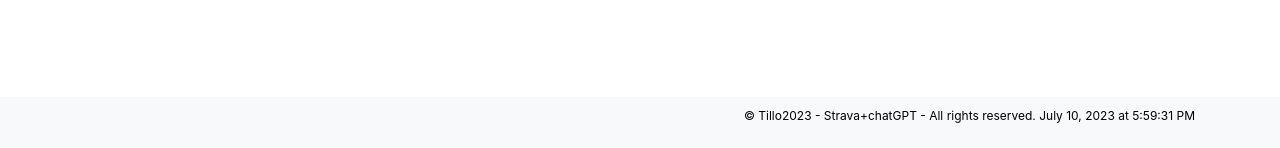
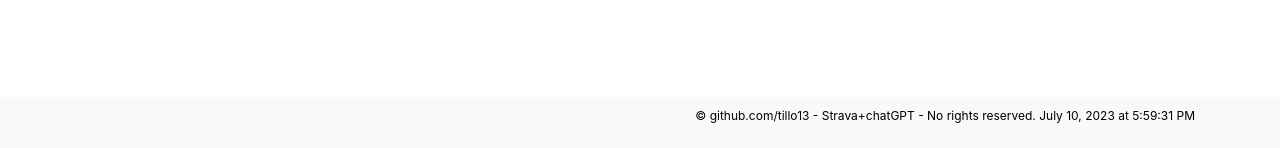
Before and after one commit to tillo13/gcp-strava, a Flask app: template templates/home.html in a window 1280 px wide. Shown: the part 649-797 px from the top of the page. Run offline with Flask 2, Linux system fonts and the light colour scheme; the template is opened without the code that fills it, so the values that code supplies are empty; some libraries are stand-ins or nearby versions.

```diff
--- a/templates/default.html
+++ b/templates/default.html
@@ -37,8 +37,8 @@
     </div>
     <footer class="footer">
        <div class="container" style="font-size: 12px; text-align: right;">
-           <p id="datetime">&copy; Tillo2023 - Strava+chatGPT - All rights reserved.</p>
-           <!-- Add a navigation bar or other details here -->
+            <p id="datetime">&copy; <a href="https://github.com/tillo13">github.com/tillo13</a> - Strava+chatGPT - No rights reserved.</p>
+        <!-- Add a navigation bar or other details here -->
        </div>
     </footer>
 
```
